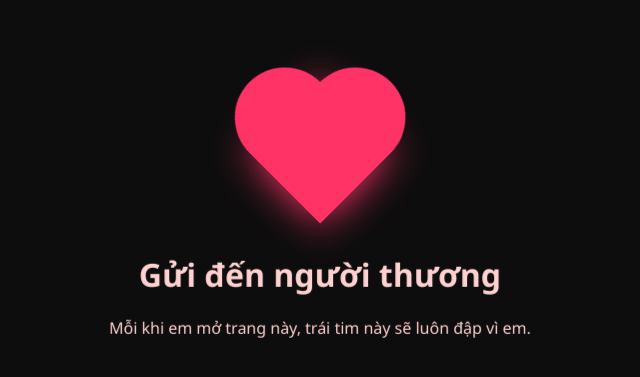
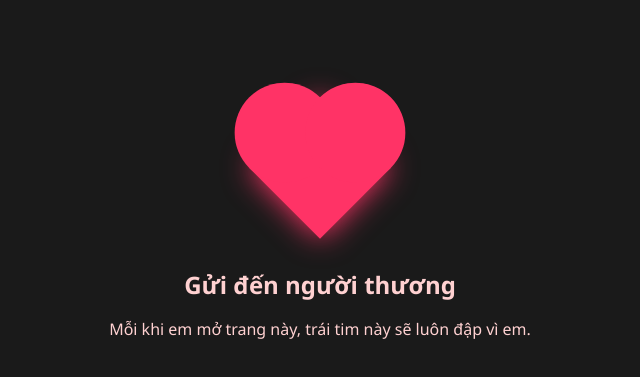
Before and after one commit to HaoCoder-2007/HEART_-JAVASCRIPT-HTML-CSS-, a plain HTML site: page index.html in a window 1280 px wide. Shown: the part 171-548 px from the top of the page, without its empty margins (320-960 px from the left). Drawn offline with Linux system fonts and the light colour scheme.

Commit message:
Update style.css

```diff
--- a/style.css
+++ b/style.css
@@ -1,41 +1,72 @@
 body {
-    background-color: #0d0d0d;
-    margin: 0;
-    height: 100vh;
+    background-color: #1a1a1a;
+    color: #ffd1d1;
+    font-family: 'Segoe UI', Tahoma, Geneva, Verdana, sans-serif;
     display: flex;
     justify-content: center;
     align-items: center;
-    overflow: hidden;
-    font-family: 'Segoe UI', Tahoma, Geneva, Verdana, sans-serif;
+    height: 100vh;
+    margin: 0;
+    overflow: hidden; /* Ngăn scroll-bar hiện ra */
+    cursor: pointer;   /* Tạo cảm giác click được */
 }
 
 .container {
     text-align: center;
     perspective: 1000px;
-    position: absolute; /* Đặt container ở vị trí tuyệt đối */
-    top: 50%;           /* Căn giữa theo chiều dọc */
-    left: 50%;
-    transform: translate(-50%, -50%); /* Căn chỉnh chính xác tâm */
-    z-index: 10;        /* Đảm bảo container nằm trên các thành phần khác */
+    position: relative; /* Tạo context cho các particles */
 }
 
-/* Tạo hình trái tim từ các khối vuông xoay góc */
+/* --- TRÁI TIM LỚN --- */
 .heart {
-    position: relative;
     width: 100px;
     height: 100px;
     background-color: #ff3366;
     margin: 0 auto 50px;
+    position: relative;
     transform: rotate(-45deg);
-    box-shadow: 0 0 40px #ff3366;
-    animation: beat 1s infinite; /* Hiệu ứng nhịp đập */
+    box-shadow: 0 0 30px #ff3366;
 }
 
-.heart:before, .heart:after {
+.heart::before, .heart::after {
     content: "";
     position: absolute;
     width: 100px;
     height: 100px;
+    background-color: #ff3366;
+    border-radius: 50%;
+}
+
+.heart::before { top: -50px; left: 0; }
+.heart::after { left: 50px; top: 0; }
+
+/* --- TIN NHẮN --- */
+.message h1 { font-size: 24px; margin-top: 0; }
+.message p { font-size: 16px; margin-bottom: 0; }
+
+/* --- TRÁI TIM NHỎ (EFFECT PARTICLES) --- */
+.particle {
+    position: absolute;
+    width: 10px;
+    height: 10px;
+    background-color: #ff6b81;
+    /* DÒNG QUAN TRỌNG: Đảm bảo tâm trùng với tâm cú click, sau đó xoay */
+    transform: translate(-50%, -50%) rotate(-45deg);
+    pointer-events: none; /* Tránh cản trở cú click chuột */
+    border-radius: 2px;
+}
+
+.particle::before, .particle::after {
+    content: "";
+    position: absolute;
+    width: 10px;
+    height: 10px;
+    background-color: #ff6b81;
+    border-radius: 50%;
+}
+
+.particle::before { top: -5px; left: 0; }
+.particle::after { left: 5px; top: 0; }
     background-color: #ff3366;
     border-radius: 50%;
 }
```
